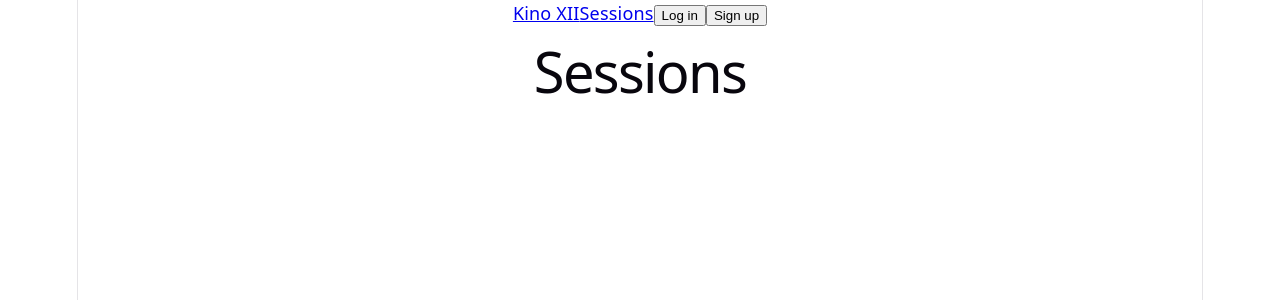
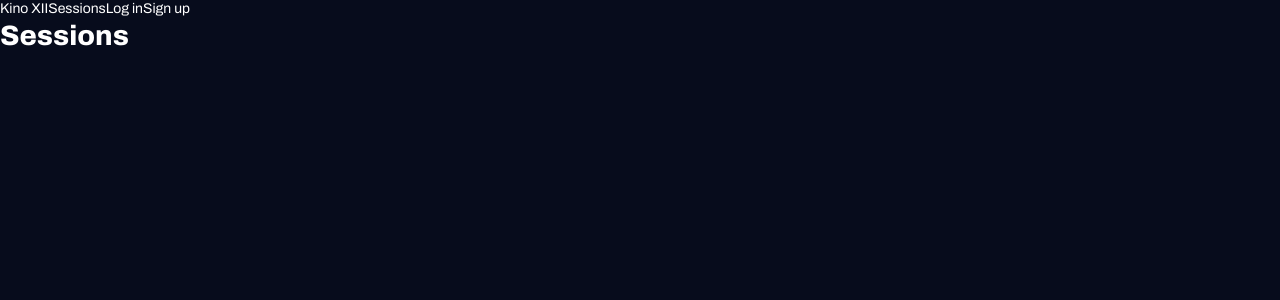
Before and after one commit to elenekartvelishvili/redberry-bootcamp-cinema-task, a React (Vite) app: page /sessions in a window 1280 px wide. Shown: the top 300 px of the page. Built offline with nearby package versions, Linux system fonts and the light colour scheme; no server answers.

Commit message:
style: add base colors, Archivo font and text styles from Figma

```diff
--- a/src/index.css
+++ b/src/index.css
@@ -1,111 +1,61 @@
+@import url('https://fonts.googleapis.com/css2?family=Archivo:wght@400;600;800&display=swap');
+
 :root {
-  --text: #6b6375;
-  --text-h: #08060d;
-  --bg: #fff;
-  --border: #e5e4e7;
-  --code-bg: #f4f3ec;
-  --accent: #aa3bff;
-  --accent-bg: rgba(170, 59, 255, 0.1);
-  --accent-border: rgba(170, 59, 255, 0.5);
-  --social-bg: rgba(244, 243, 236, 0.5);
-  --shadow:
-    rgba(0, 0, 0, 0.1) 0 10px 15px -3px, rgba(0, 0, 0, 0.05) 0 4px 6px -2px;
+  --color-red: #ec3013;
+  --tint-red: rgba(236, 48, 19, 0.1);
+  --tint-white: rgba(255, 255, 255, 0.1);
 
-  --sans: system-ui, 'Segoe UI', Roboto, sans-serif;
-  --heading: system-ui, 'Segoe UI', Roboto, sans-serif;
-  --mono: ui-monospace, Consolas, monospace;
+  --bg-page: #070c1c;
+  --bg-card: #1e2031;
+  --bg-raised: #2a2c3d;
 
-  font: 18px/145% var(--sans);
-  letter-spacing: 0.18px;
-  color-scheme: light dark;
-  color: var(--text);
-  background: var(--bg);
-  font-synthesis: none;
-  text-rendering: optimizeLegibility;
-  -webkit-font-smoothing: antialiased;
-  -moz-osx-font-smoothing: grayscale;
+  --text-primary: #ffffff;
+  --text-secondary: #a9a9a9;
 
-  @media (max-width: 1024px) {
-    font-size: 16px;
-  }
+  --font-family: 'Archivo', sans-serif;
 }
 
-@media (prefers-color-scheme: dark) {
-  :root {
-    --text: #9ca3af;
-    --text-h: #f3f4f6;
-    --bg: #16171d;
-    --border: #2e303a;
-    --code-bg: #1f2028;
-    --accent: #c084fc;
-    --accent-bg: rgba(192, 132, 252, 0.15);
-    --accent-border: rgba(192, 132, 252, 0.5);
-    --social-bg: rgba(47, 48, 58, 0.5);
-    --shadow:
-      rgba(0, 0, 0, 0.4) 0 10px 15px -3px, rgba(0, 0, 0, 0.25) 0 4px 6px -2px;
-  }
-
-  #social .button-icon {
-    filter: invert(1) brightness(2);
-  }
+*,
+*::before,
+*::after {
+  box-sizing: border-box;
+  margin: 0;
+  padding: 0;
 }
 
 body {
-  margin: 0;
+  font-family: var(--font-family);
+  background: var(--bg-page);
+  color: var(--text-primary);
+  font-size: 14px;
+  line-height: 1.3;
 }
 
-#root {
-  width: 1126px;
-  max-width: 100%;
-  margin: 0 auto;
-  text-align: center;
-  border-inline: 1px solid var(--border);
-  min-height: 100svh;
-  display: flex;
-  flex-direction: column;
-  box-sizing: border-box;
+a {
+  color: inherit;
+  text-decoration: none;
 }
 
-h1,
-h2 {
-  font-family: var(--heading);
-  font-weight: 500;
-  color: var(--text-h);
+button {
+  font: inherit;
+  color: inherit;
+  background: none;
+  border: none;
+  cursor: pointer;
 }
 
-h1 {
-  font-size: 56px;
-  letter-spacing: -1.68px;
-  margin: 32px 0;
-  @media (max-width: 1024px) {
-    font-size: 36px;
-    margin: 20px 0;
-  }
-}
-h2 {
-  font-size: 24px;
-  line-height: 118%;
-  letter-spacing: -0.24px;
-  margin: 0 0 8px;
-  @media (max-width: 1024px) {
-    font-size: 20px;
-  }
-}
-p {
-  margin: 0;
+img {
+  display: block;
+  max-width: 100%;
 }
 
-code,
-.counter {
-  font-family: var(--mono);
-  display: inline-flex;
-  border-radius: 4px;
-  color: var(--text-h);
-}
-
-code {
-  font-size: 15px;
-  line-height: 135%;
-  padding: 4px 8px;
-  background: var(--code-bg);
-}
+/* Text styles from Figma */
+.text-display { font-size: 40px; font-weight: 800; line-height: 1; }
+.text-h1      { font-size: 24px; font-weight: 800; line-height: 1; }
+.text-h2      { font-size: 20px; font-weight: 800; line-height: 1; }
+.text-h3      { font-size: 18px; font-weight: 800; line-height: 1; }
+.text-body-m  { font-size: 14px; font-weight: 400; line-height: 1.3; }
+.text-body-s  { font-size: 12px; font-weight: 400; line-height: 1.3; }
+.text-label-m { font-size: 14px; font-weight: 600; line-height: 1; }
+.text-label-s { font-size: 12px; font-weight: 600; line-height: 1; }
+.text-button  { font-size: 14px; font-weight: 800; line-height: 1; }
```
